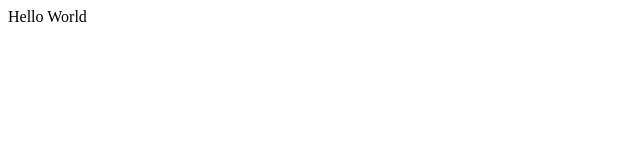
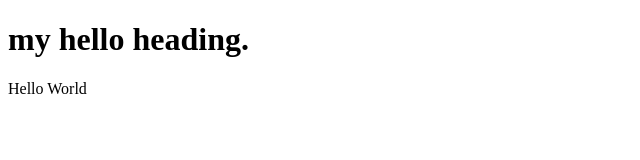
Before and after one commit to skillhat-webdev-instructor/sh-my_first_repository, a plain HTML site: page index.html in a window 1280 px wide. Shown: the whole page, without its empty margins (0-640 px from the left). Drawn offline with Linux system fonts and the light colour scheme.

Commit message:
I updated index.html

```diff
--- a/index.html
+++ b/index.html
@@ -1,8 +1,19 @@
-<html>
+<!DOCTYPE html>
+<!-- this doctype tag tells the browser that this file is of type HTML -->
+<html lang="en">
+<!-- this html tag tells the browser that the CODE is of type HTML -->
     <head>
+        <meta charset="utf-8">
+        <meta name="viewport" content="width=device-width, initial-scale=1.0">
+        <!-- this sets up the web page to be mobile friendly. (first) mobile responsive-->
         <title>Home</title>
+        <!-- the title tag displays the title of the page in a browser tab -->
     </head>
+    <!-- the head tags tells the browser that the code inside it needs to executed first -->
     <body>
+        <h1>my hello heading.</h1>
         <p>Hello World</p>
+        <!-- this is a paragraph tag that blocks a bunch of text into a paragraph -->
     </body>
+            <!-- the body tag contains the content that is physically web browser itself. -->
 </html>
```
